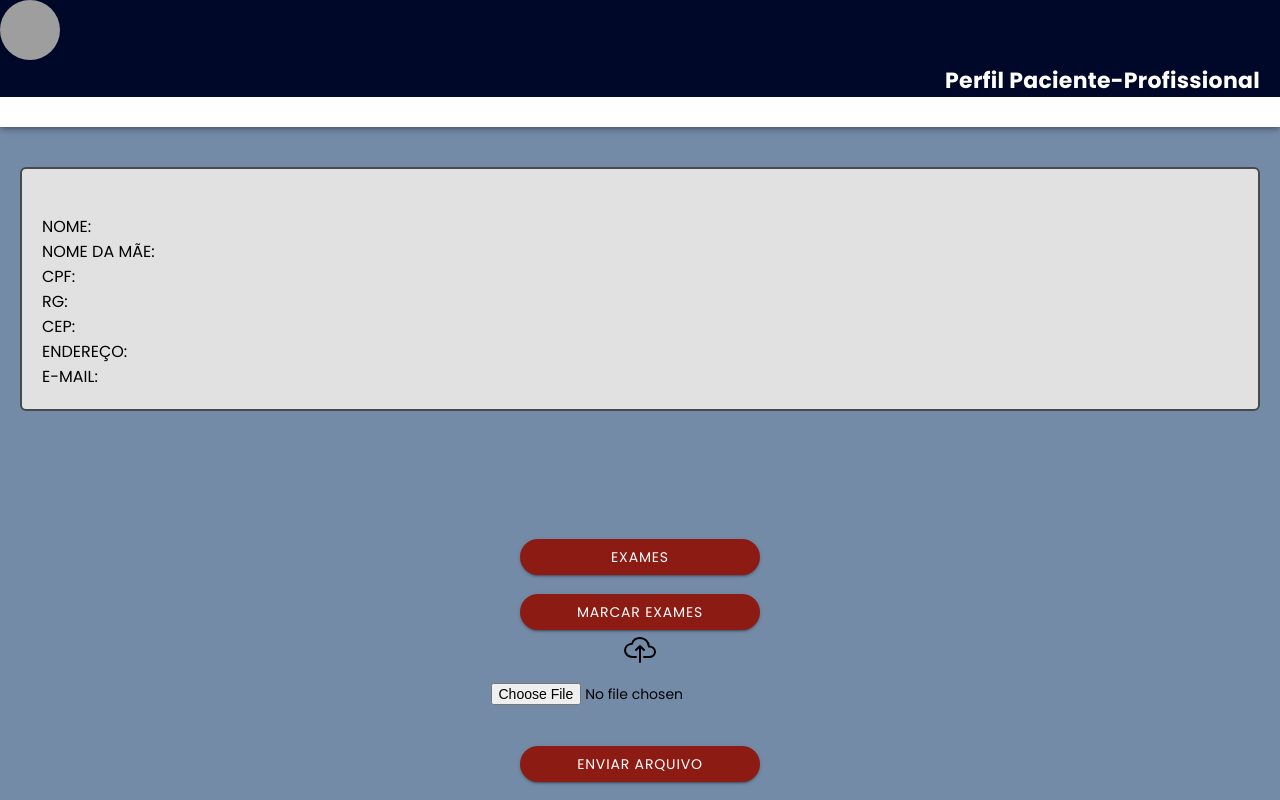
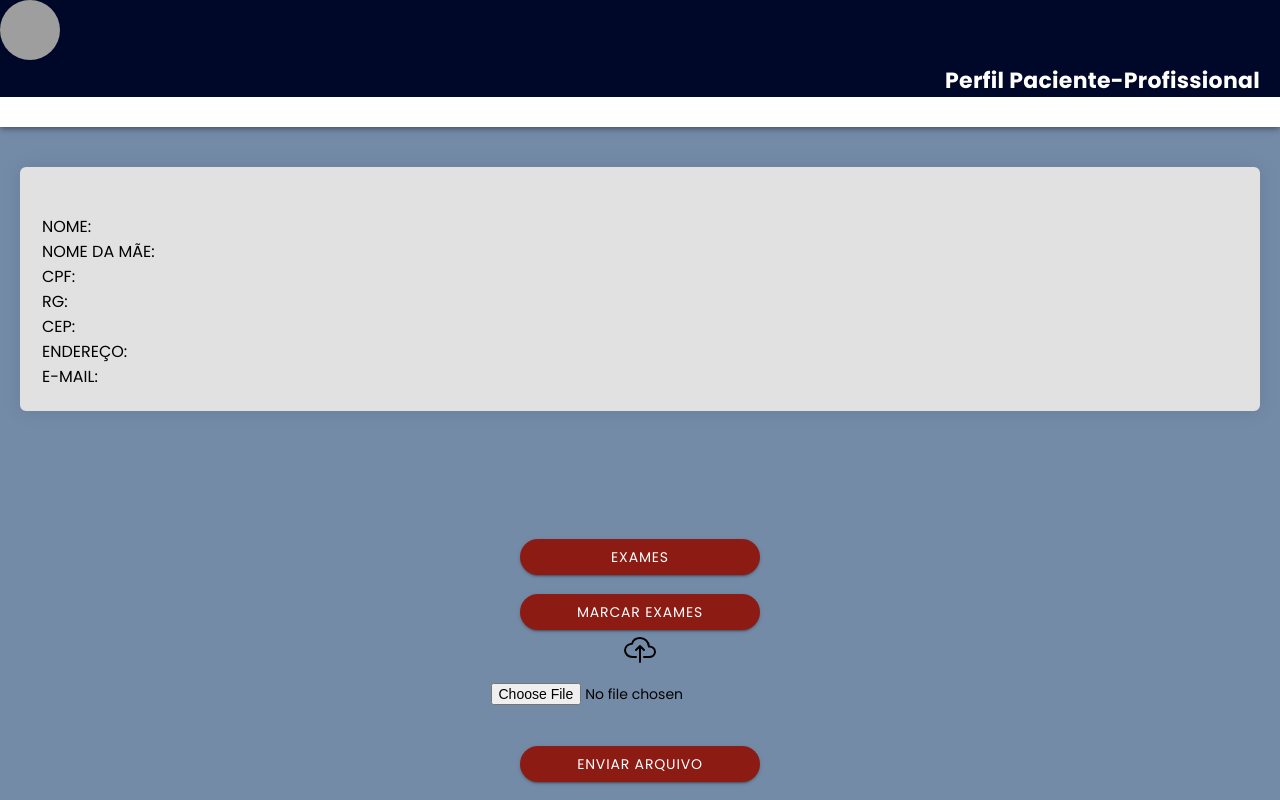
Before and after one commit to michellydarquia/Projeto_Web, a React (Vite) app: page /paciente in a window 1280 px wide. Built offline with nearby package versions, Linux system fonts and the light colour scheme; grey boxes are pictures that could not be loaded.

Commit message:
modificando register_perfil.css

```diff
--- a/src/theme/register_perfil.css
+++ b/src/theme/register_perfil.css
@@ -50,18 +50,16 @@
 }
 
 
-.dados-register{
+.dados-register {
   padding: 30px;
   border-radius: 10px;
-  box-shadow: 0 0 10px rgba(0, 0, 0, 0.1);
+  box-shadow: 0 0 20px rgba(0, 0, 0, 0.1);
   background-color: #ffffff;
-  border: 2px solid #d5d5d5;
   width: 80%;
   max-width: 800px;
   margin-left: auto;
   margin-right: auto;
 }
-
 .buttonRegister{
   width: 10rem;
   --background:var(--ion-color-darkRed, #8C1C13);
@@ -103,8 +101,9 @@
   }
 
 .dadosPP {
-  border: 2px solid #494949; /* Borda sólida de 2px em azul */
+  border: 2px solid #e1e1e1;
   border-radius: 6px;
+  box-shadow: 0 0 20px rgba(0, 0, 0, 0.1);
   padding: 20px; /* Espaçamento interno */
   margin-top: 20px; /* Espaçamento superior */
   background-color: #e1e1e1;
```
